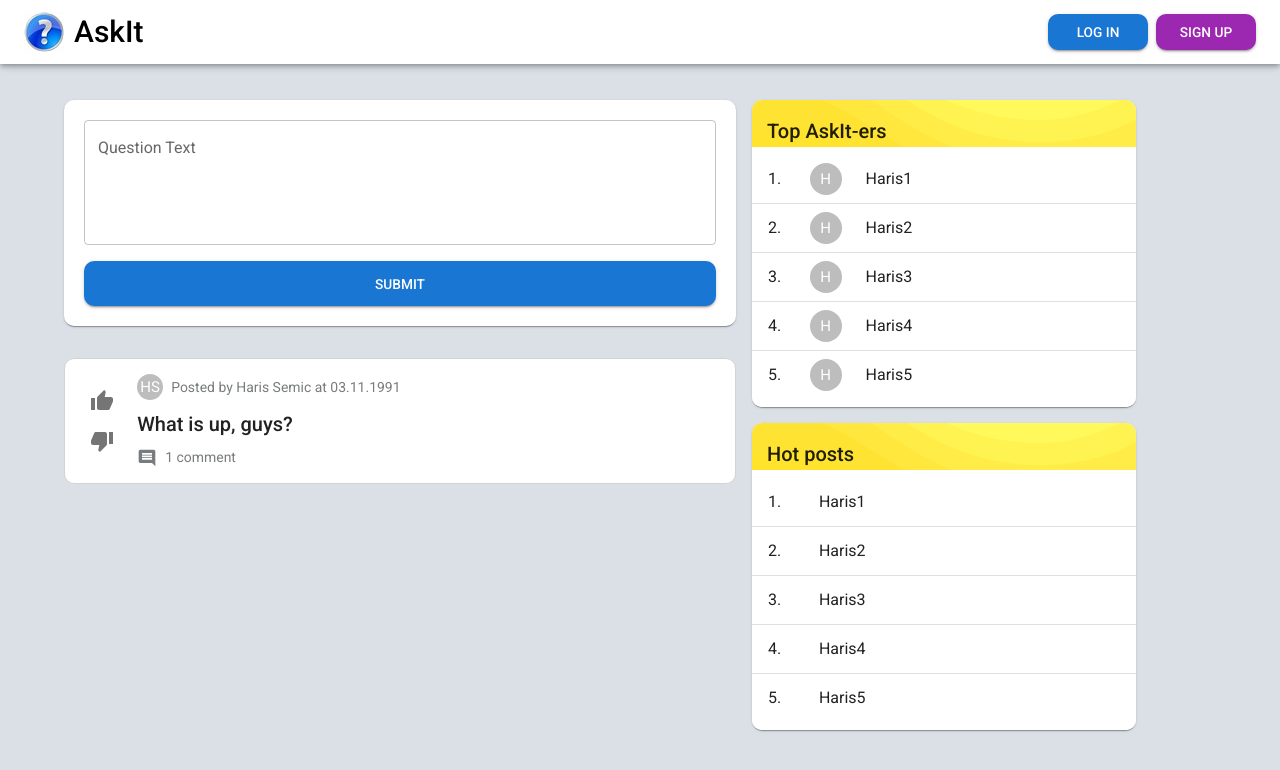
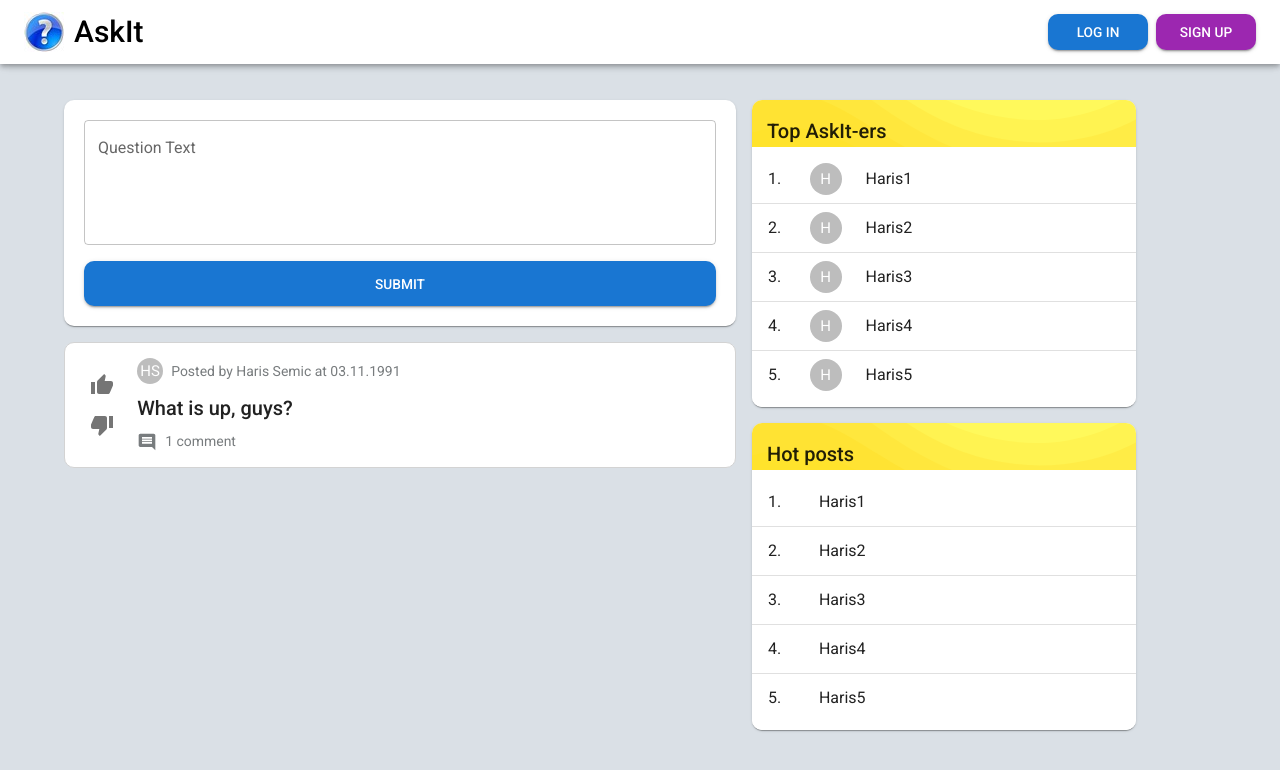
Before and after one commit to HSemic/AskIt, a React (Create React App) app: page / in a window 1280 px wide. Shown: the top 770 px of the page. Built offline with nearby package versions, Linux system fonts and the light colour scheme; data requests are answered from the project's data file.

Commit message:
Home page grid gap quick fix

```diff
--- a/src/components/templates/HomeTemplate.tsx
+++ b/src/components/templates/HomeTemplate.tsx
@@ -29,7 +29,7 @@ const HomeTemplate = ({
     <Container>
       <Grid container gap={2}>
         <Grid item md={7} xs={12}>
-          <Grid container gap={4}>
+          <Grid container gap={2}>
             <Grid item xs={12}>
               <AddQuestionForm />
             </Grid>
```
